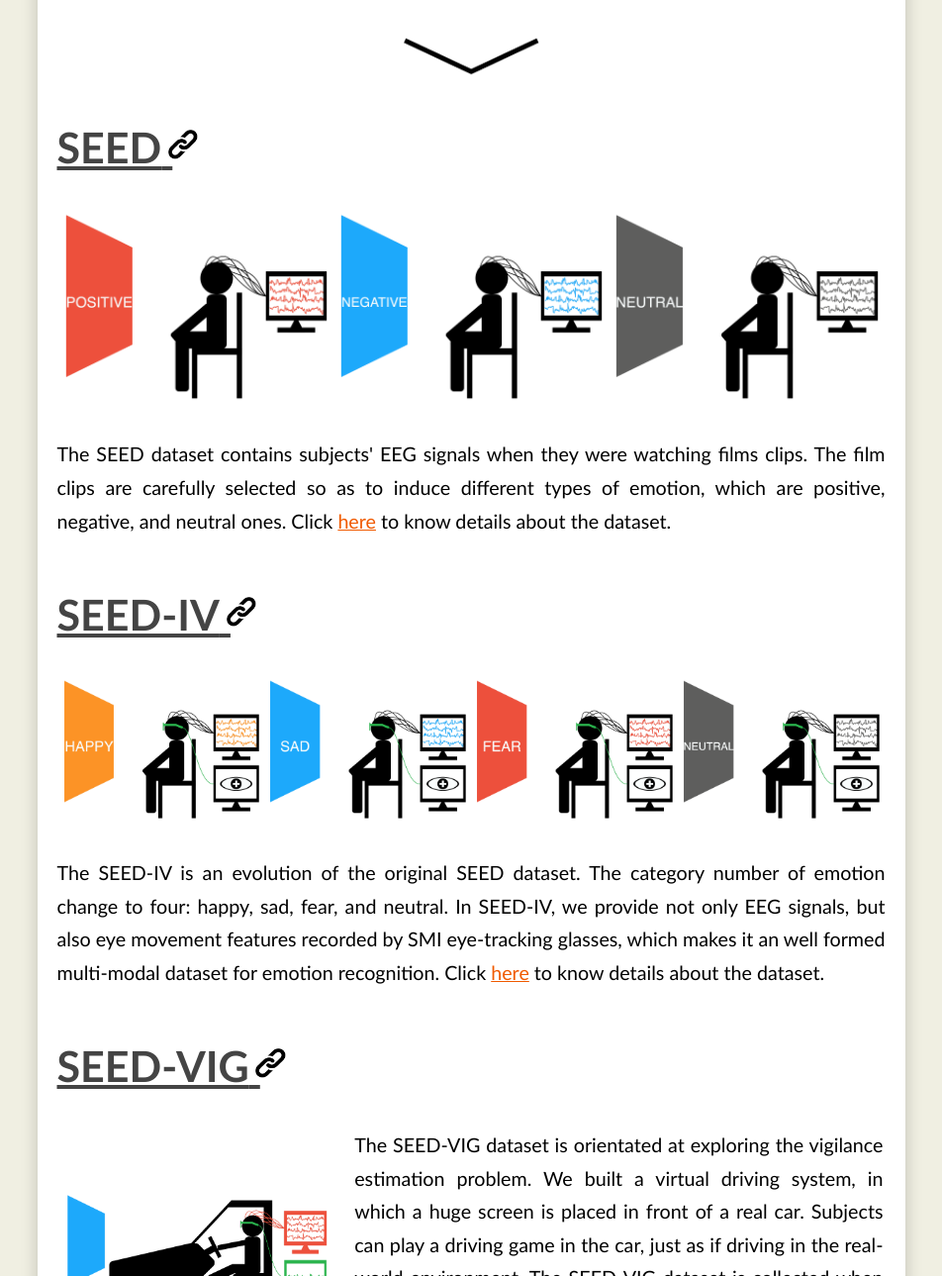
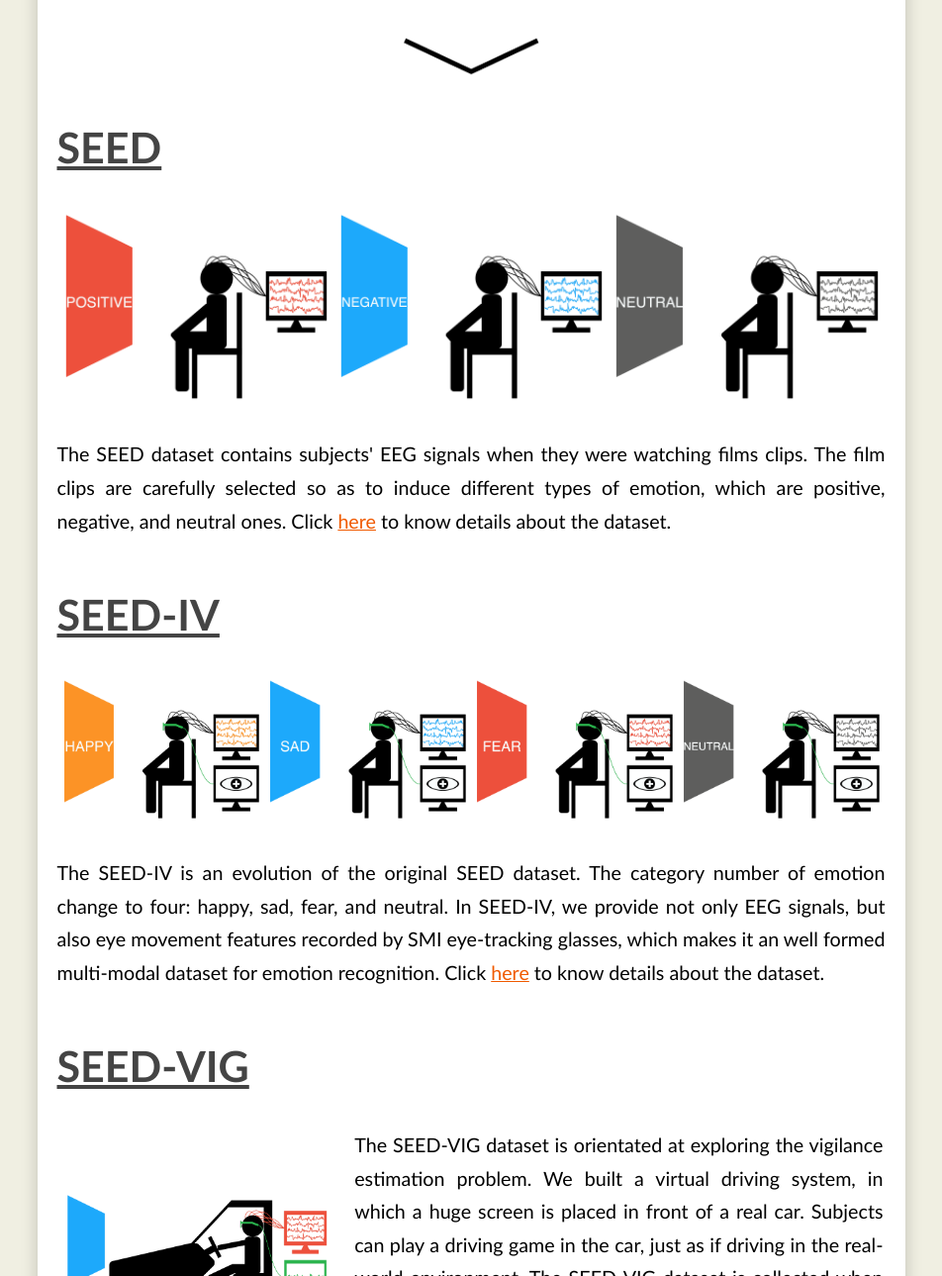
Before and after one commit to polarskie/SEED, a plain HTML site: page index.html in a window 1280 px wide. Shown: the part 714-2003 px from the top of the page at 99% size, without its empty margins (164-1116 px from the left). Drawn offline with Linux system fonts and the light colour scheme.

Commit message:
remove-icon

```diff
--- a/index.html
+++ b/index.html
@@ -110,8 +110,8 @@ body,td,th {
         <br/>
         <br/>
         <div class="container padding-container">
-            <a href="seed.html" style="color: #444; margin-bottom: 1em; font-size: 2.4em"><strong>SEED</strong>
-                <img src="img/link-icon.png" style="position:relative; bottom: 0.1em; left: -0.1em; height: 0.7em"></a>
+            <a href="seed.html" style="color: #444; margin-bottom: 1em; font-size: 2.4em"><strong>SEED</strong></a>
+                <!--<img src="img/link-icon.png" style="position:relative; bottom: 0.1em; left: -0.1em; height: 0.7em"></a>-->
             <table style="margin-top: 2em; width: 100%">
                 <tr>
                     <td class="col-4"><img src="img/index/positive_sm.png" class="img-fluid" alt="Responsive image">
@@ -138,8 +138,8 @@ body,td,th {
         <br/>
 
         <div class="container padding-container">
-            <a href="seed-iv.html" style="color: #444; margin-bottom: 45px; font-size: 2.4em"><strong>SEED-IV</strong>
-                <img src="img/link-icon.png" style="position:relative; bottom: 0.1em; left: -0.1em; height: 0.7em"></a>
+            <a href="seed-iv.html" style="color: #444; margin-bottom: 45px; font-size: 2.4em"><strong>SEED-IV</strong></a>
+                <!--<img src="img/link-icon.png" style="position:relative; bottom: 0.1em; left: -0.1em; height: 0.7em"></a>-->
             <table style="margin-top: 2em">
                 <tr>
                     <td class="col-3"><img src="img/index/happy_sm.png" class="img-fluid" alt="Responsive image"></td>
@@ -168,8 +168,8 @@ body,td,th {
         <br/>
         <br/>
         <div class="container padding-container">
-            <a href="seed-vig.html" style="color: #444; margin-bottom: 45px; font-size: 2.4em"><strong>SEED-VIG</strong>
-                <img src="img/link-icon.png" style="position:relative; bottom: 0.1em; left: -0.1em; height: 0.7em"></a>
+            <a href="seed-vig.html" style="color: #444; margin-bottom: 45px; font-size: 2.4em"><strong>SEED-VIG</strong></a>
+                <!--<img src="img/link-icon.png" style="position:relative; bottom: 0.1em; left: -0.1em; height: 0.7em"></a>-->
 
             <table style="margin-top: 2em">
                 <tr>
```
